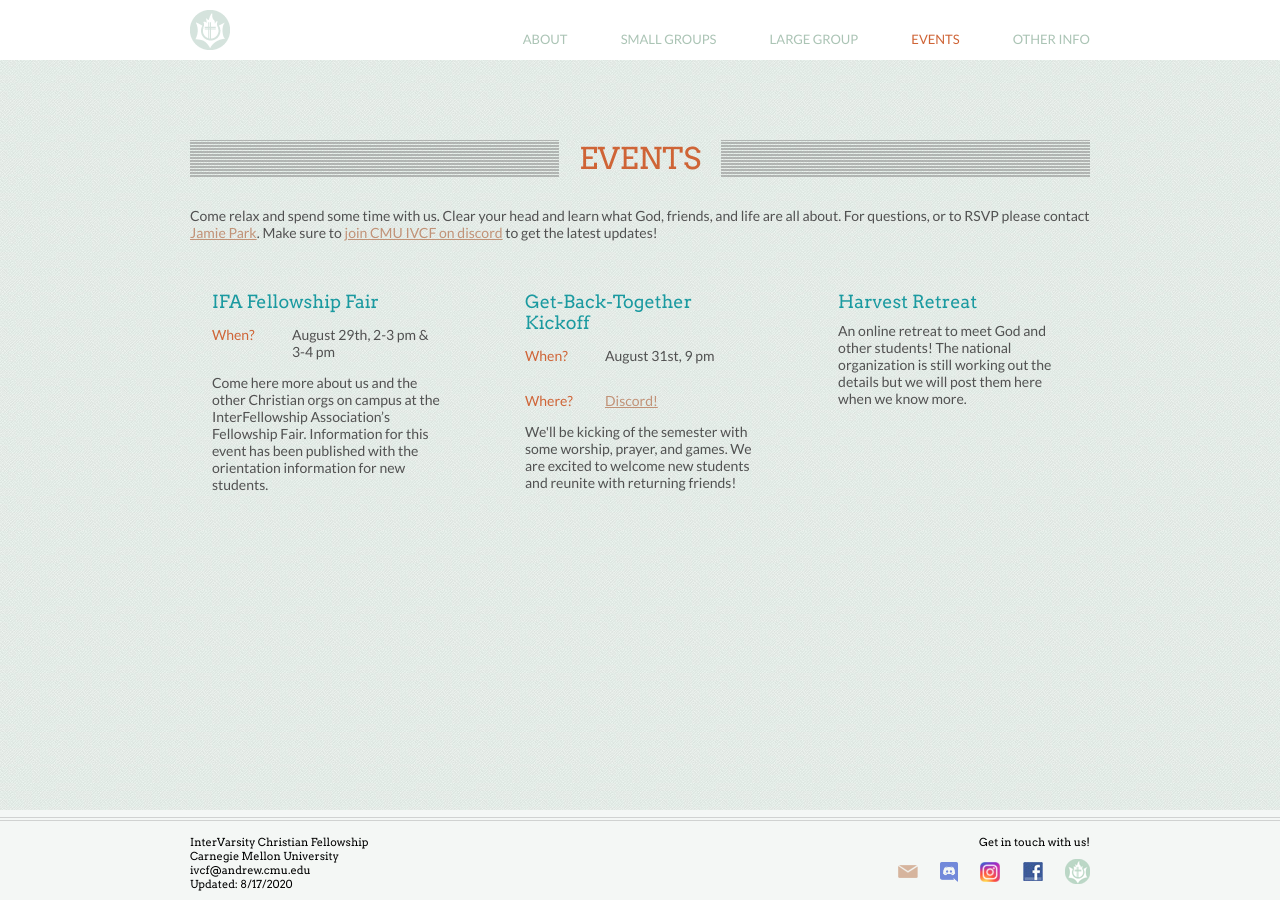
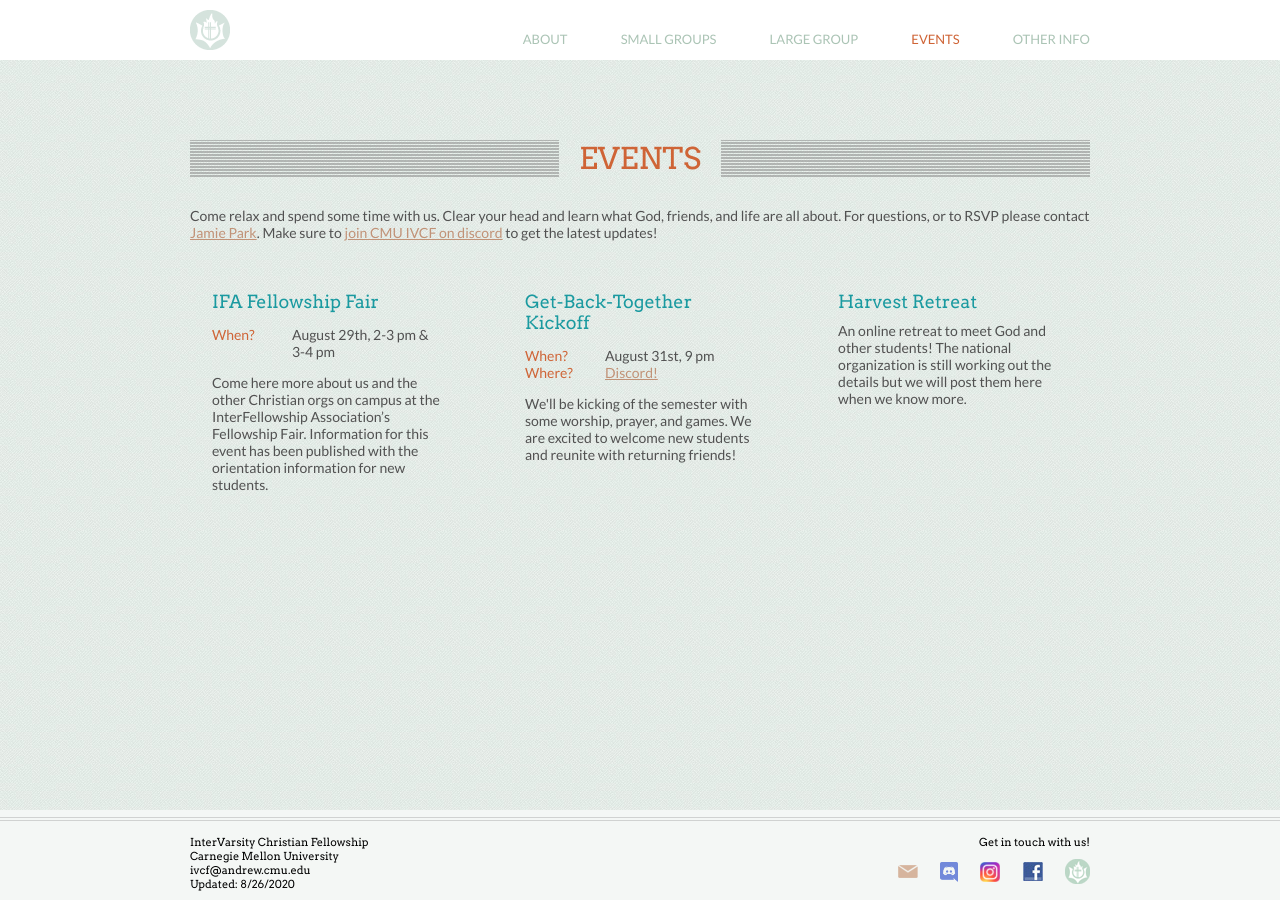
Before and after one commit to ivcf-cmu/ivcf-cmu.github.io, a Jekyll site: the page built from events.md, in a window 1280 px wide. Built offline with Jekyll 4.4.1, drawn with Linux system fonts in a browser that asks for light colours.

Commit message:
fixed updated date

```diff
--- a/_includes/footer.html
+++ b/_includes/footer.html
@@ -4,7 +4,7 @@
 			InterVarsity Christian Fellowship<br />
 			Carnegie Mellon University<br />
 			ivcf@andrew.cmu.edu<br />
-			Updated: 8/17/2020
+			Updated: 8/26/2020
 		</div>
 		<div class="contactlinks">
 			<div class="contactblurb">Get in touch with us!</div>
--- a/events.md
+++ b/events.md
@@ -22,8 +22,6 @@ Come relax and spend some time with us. Clear your head and learn what God, frie
 			<h2>Get-Back-Together Kickoff</h2>
 			<dl>
 				<dt>When?&nbsp;</dt><dd>August 31st, 9 pm</dd>
-			</dl>
-			<dl>
 				<dt>Where?&nbsp;</dt><dd><a href="https://discord.gg/KWV2TwA" target="_blank">Discord!</a></dd>
 			</dl>
 			<p>
```
